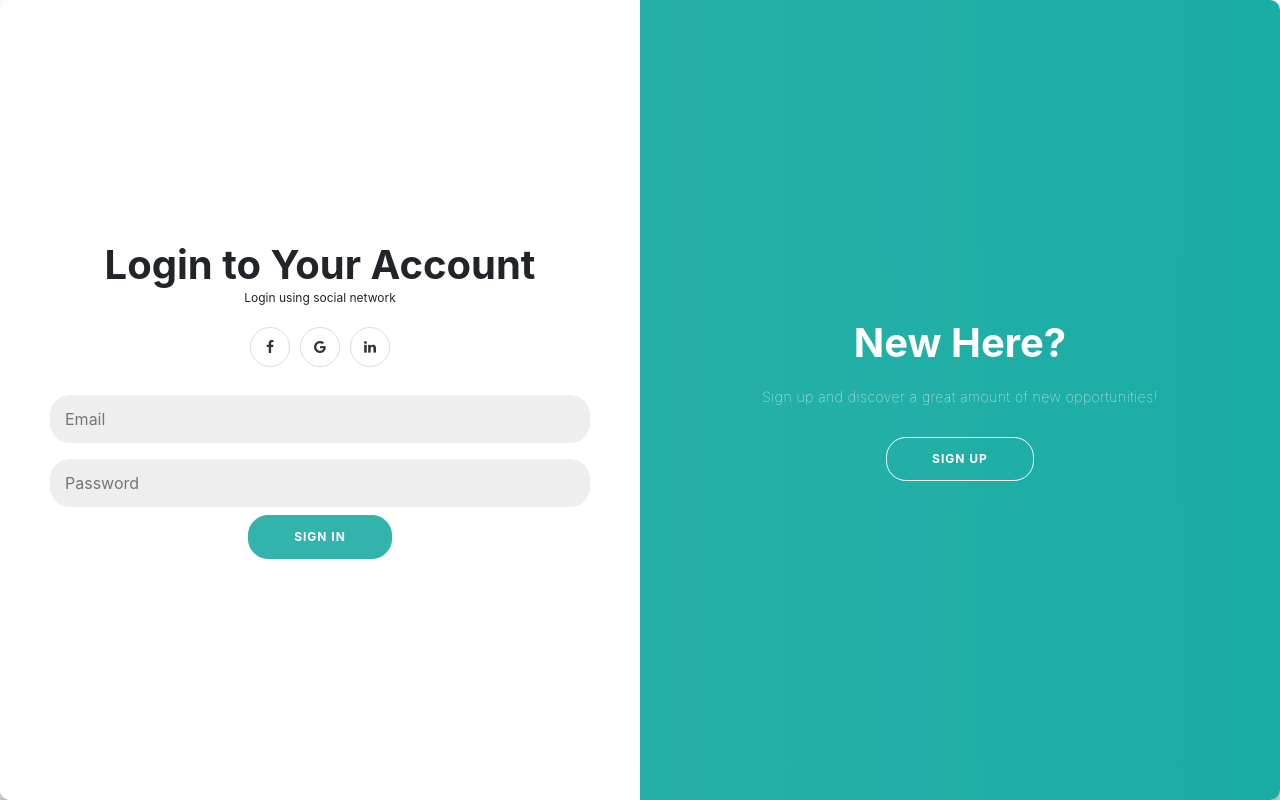
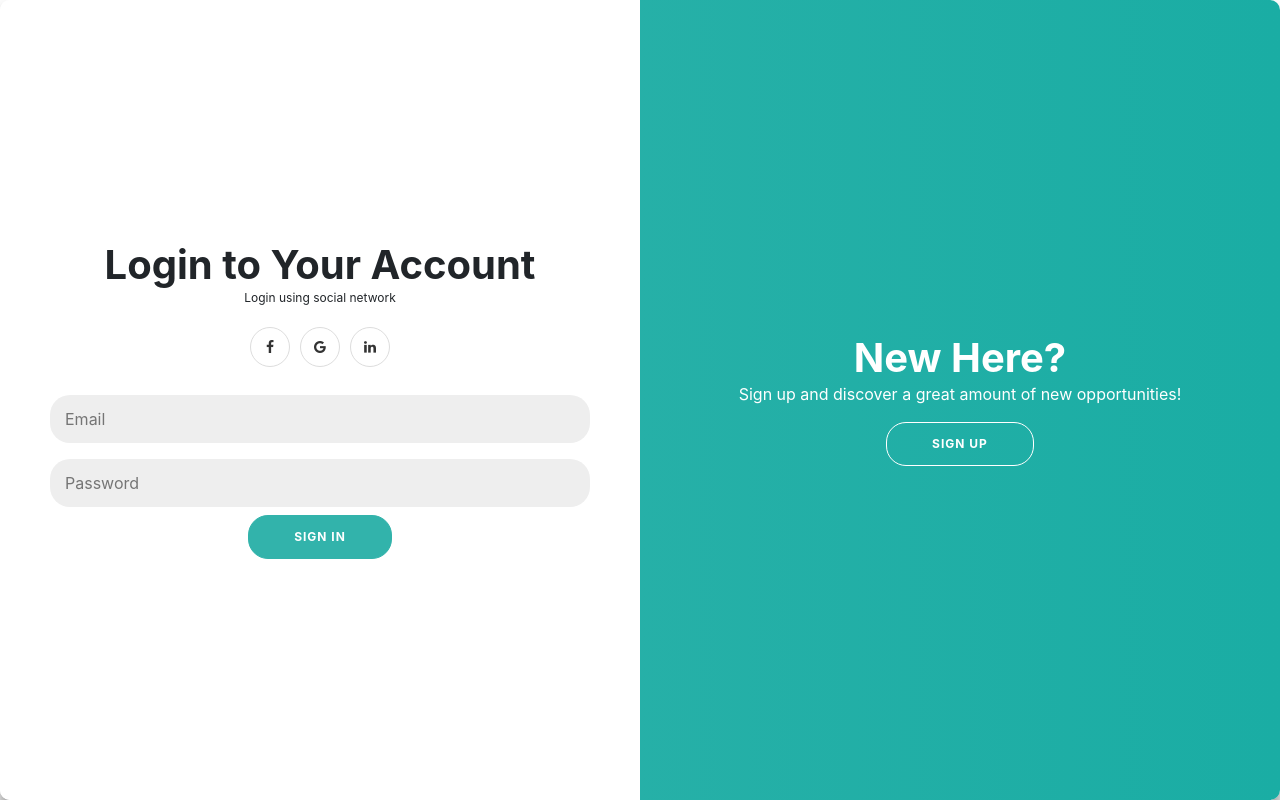
Before and after one commit to arpitchhabra04/expert_evidence_project, a React (Create React App) app: page /signup in a window 1280 px wide. Built offline with nearby package versions, Linux system fonts and the light colour scheme.

Commit message:
video bug resolved

```diff
--- a/src/App.css
+++ b/src/App.css
@@ -51,3 +51,6 @@ a:hover {
   margin-top: 170px;
   min-width: 300px;
 }
+/* .navlink {
+  margin: 0 50 0 10;
+} */
--- a/src/components/SignForm/SignForm.css
+++ b/src/components/SignForm/SignForm.css
@@ -24,13 +24,13 @@ h2 {
   text-align: center;
 }
 
-p {
+/* p {
   font-size: 14px;
   font-weight: 100;
   line-height: 20px;
-  letter-spacing: 0.5px;
-  margin: 20px 0 30px;
-}
+  /* letter-spacing: 0.5px; */
+/* margin: 20px 0 30px;
+} */
 
 span {
   font-size: 12px;
--- a/src/components/footerComponent.js
+++ b/src/components/footerComponent.js
@@ -26,7 +26,7 @@ function Footer(props) {
               <address>
                 Hostel 1, IIIT Gwalior, Students' Residential Zone
                 <br />
-                IIIT Area, Powai
+                IIIT Area
                 <br />
                 Gwalior
                 <br />
--- a/src/components/video.js
+++ b/src/components/video.js
@@ -5,10 +5,9 @@ class Video extends Component {
   state = {};
   render() {
     return (
-      <Player autoPlay startTime={43}>
-        <source src="https://youtu.be/KBcDcpRLelE" />
-        <BigPlayButton position="center" />
-      </Player>
+      <div>
+        <img src="https://media3.giphy.com/media/xT4uQcvDww0HEJYA36/giphy.gif?cid=790b76115d46ca3937714e6d4d112a1d&rid=giphy.gif" />
+      </div>
     );
   }
 }
```
